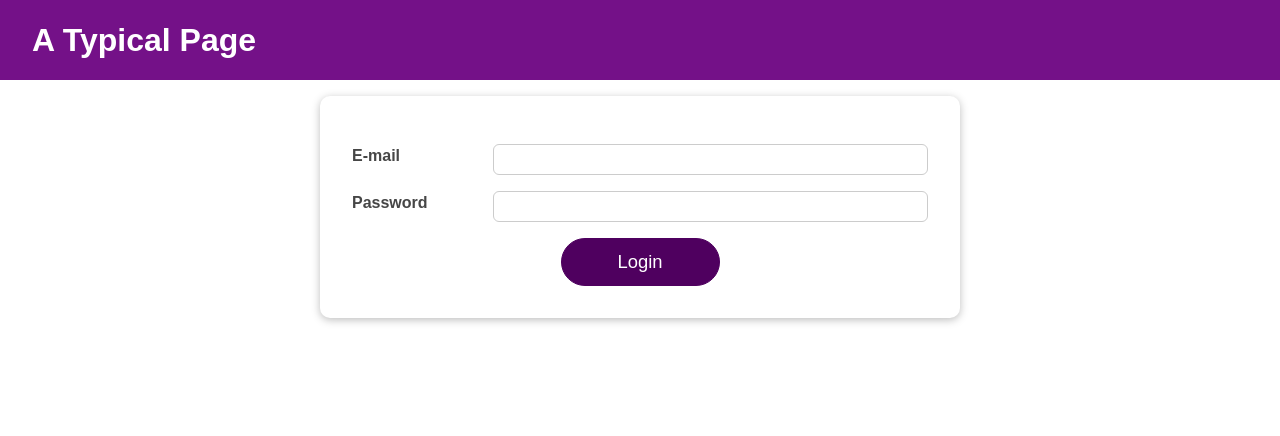
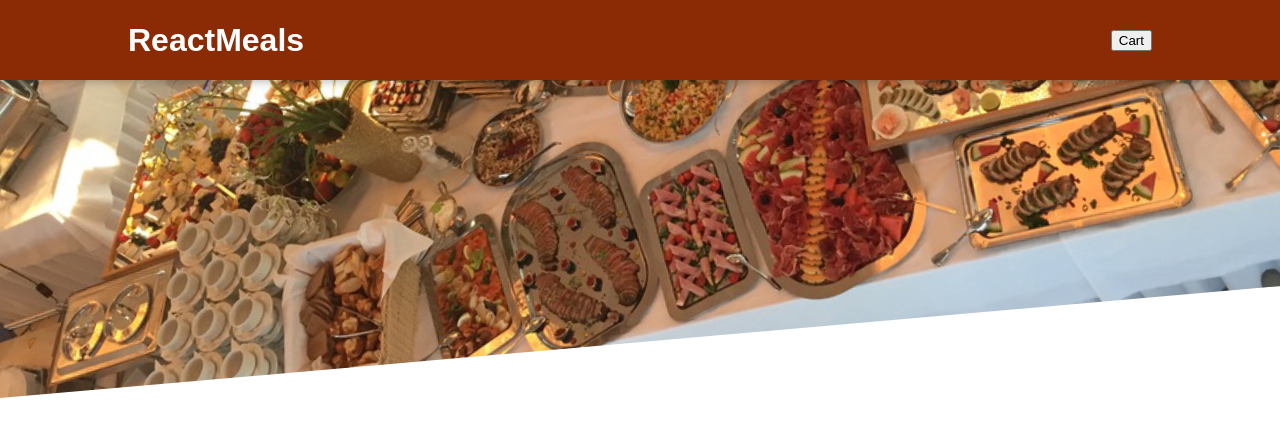
Before and after one commit to minnheima/react-complete-guide, a React (Create React App) app: page / in a window 1280 px wide. Shown: the top 436 px of the page. Built offline with nearby package versions, Linux system fonts and the light colour scheme.

Commit message:
project1-Food order app

```diff
--- a/src/App.js
+++ b/src/App.js
@@ -1,20 +1,11 @@
-import React, { useContext } from "react";
-
-import Login from "./components/Login/Login";
-import Home from "./components/Home/Home";
-import MainHeader from "./components/MainHeader/MainHeader";
-import AuthContext from "./store/auth-context";
+import React, { Fragment } from "react";
+import Header from "../src/components/Layout/Header";
 
 function App() {
-  const ctx = useContext(AuthContext);
   return (
-    <React.Fragment>
-      <MainHeader />
-      <main>
-        {!ctx.isLoggedIn && <Login />}
-        {ctx.isLoggedIn && <Home />}
-      </main>
-    </React.Fragment>
+    <Fragment>
+      <Header />
+    </Fragment>
   );
 }
 
--- a/src/components/Home/Home.js
+++ /dev/null
@@ -1,18 +0,0 @@
-import React, { useContext } from "react";
-
-import Card from "../UI/Card/Card";
-import Button from "../UI/Button/Button";
-import classes from "./Home.module.css";
-import AuthContext from "../../store/auth-context";
-
-const Home = (props) => {
-  const authCtx = useContext(AuthContext);
-  return (
-    <Card className={classes.home}>
-      <h1>Welcome back!</h1>
-      <Button onClick={authCtx.onLogout}>Logout</Button>
-    </Card>
-  );
-};
-
-export default Home;
--- /dev/null
+++ b/src/components/Layout/Header.js
@@ -0,0 +1,22 @@
+import React, { Fragment } from "react";
+import mealsImage from "../../assets/meals.jpeg";
+import classes from "./Header.module.css";
+
+const Header = (props) => {
+  return (
+    <Fragment>
+      <header className={classes.header}>
+        <h1>ReactMeals</h1>
+        <button>Cart</button>
+      </header>
+      <div className={classes["main-image"]}>
+        <img
+          src={mealsImage}
+          alt="A table full of delicious food!"
+        />
+      </div>
+    </Fragment>
+  );
+};
+
+export default Header;
--- /dev/null
+++ b/src/components/Layout/Header.module.css
@@ -0,0 +1,29 @@
+.header {
+  position: fixed;
+  top: 0;
+  left: 0;
+  width: 100%;
+  height: 5rem;
+  background-color: #8a2b06;
+  color: white;
+  display: flex;
+  justify-content: space-between;
+  align-items: center;
+  padding: 0 10%;
+  box-shadow: 0 2px 8px rgba(0, 0, 0, 0.25);
+  z-index: 10;
+}
+
+.main-image {
+  width: 100%;
+  height: 25rem;
+  z-index: 0;
+  overflow: hidden;
+}
+
+.main-image img {
+  width: 110%;
+  height: 100%;
+  object-fit: cover;
+  transform: rotateZ(-5deg) translateY(-4rem) translateX(-1rem);
+}
--- a/src/components/Login/Login.js
+++ /dev/null
@@ -1,136 +0,0 @@
-import React, { useState, useEffect, useReducer, useContext, useRef } from "react";
-
-import Card from "../UI/Card/Card";
-import classes from "./Login.module.css";
-import Button from "../UI/Button/Button";
-import AuthContext from "../../store/auth-context";
-import Input from "../UI/Input/Input";
-
-const USER_INPUT = "USER_INPUT";
-const INPUT_BLUR = "INPUT_BLUR";
-
-const emailReducer = (state, action) => {
-  if (action.type === USER_INPUT) {
-    return { value: action.val, isValid: action.val.includes("@") };
-  }
-  if (action.type === INPUT_BLUR) {
-    return { value: state.value, isValid: state.value.includes("@") };
-  }
-  return { value: "", isValid: false };
-};
-
-const passwordReducer = (state, action) => {
-  if (action.type === USER_INPUT) {
-    return { value: action.val, isValid: action.val.trim().length > 6 };
-  }
-  if (action.type === INPUT_BLUR) {
-    return { value: state.value, isValid: state.value.trim().length > 6 };
-  }
-  return { value: "", isValid: false };
-};
-
-const Login = (props) => {
-  // const [enteredEmail, setEnteredEmail] = useState("");
-  // const [emailIsValid, setEmailIsValid] = useState();
-  // const [enteredPassword, setEnteredPassword] = useState("");
-  // const [passwordIsValid, setPasswordIsValid] = useState();
-  const [formIsValid, setFormIsValid] = useState(false);
-
-  const [emailState, dispatchEmail] = useReducer(emailReducer, { value: "", isValid: null });
-  const [passwordState, dispatchPW] = useReducer(passwordReducer, { value: "", isValid: null });
-
-  const authCtx = useContext(AuthContext);
-  const emailInputRef = useRef();
-  const passwordInputRef = useRef();
-
-  // useEffect(() => {
-  //   console.log("EFFECT RUNNING"); // 처음 마운트/렌더링 될 떄 한 번만 실행된다
-  //   return () => {
-  //     console.log("EFFECT CLEANUP"); // login을 하고 component가 제거되면 실행된다
-  //   };
-  // }, []);
-  const { isValid: emailValidity } = emailState;
-  const { isValid: passwordValidity } = passwordState;
-
-  useEffect(() => {
-    const identifier = setTimeout(() => {
-      console.log("Checking form validity");
-      setFormIsValid(emailState.isValid && passwordState.isValid);
-    }, 500);
-    return () => {
-      console.log("CLEANUP");
-      clearTimeout(identifier); // cleanup 함수 실행될 때 타이머 제거(새 타이머 설정하기 전 마지막 타이머 삭제)
-    };
-  }, [emailValidity, passwordValidity]); // 구조분해할당으로 email, password의 유효성 값만 가져와서 종속성으로 넣어준다.
-
-  const emailChangeHandler = (event) => {
-    // setEnteredEmail(event.target.value);
-    dispatchEmail({ type: USER_INPUT, val: event.target.value });
-    // setFormIsValid(event.target.value.includes("@") && passwordState.isValid);
-    // 지금 이 상태가 최적은 아니다. 왜냐하면 폼 유효성을 다른 state에서 도출하기때문이다.
-    // 즉, 변하지 않은 (업데이트되지 않은) 이전의 state를 참조하게 될 수도 있다.
-  };
-
-  const passwordChangeHandler = (event) => {
-    // setEnteredPassword(event.target.value);
-    dispatchPW({ type: USER_INPUT, val: event.target.value });
-    // setFormIsValid(emailState.isValid && event.target.value.trim().length > 6);
-  };
-
-  const validateEmailHandler = () => {
-    dispatchEmail({ type: INPUT_BLUR });
-  };
-
-  const validatePasswordHandler = () => {
-    dispatchPW({ type: INPUT_BLUR });
-  };
-
-  const submitHandler = (event) => {
-    event.preventDefault();
-    if (formIsValid) {
-      authCtx.onLogin(emailState.value, passwordState.value);
-    } else if (!emailValidity) {
-      // when email address is invalid
-      emailInputRef.current.focus();
-    } else {
-      passwordInputRef.current.focus();
-    }
-  };
-
-  return (
-    <Card className={classes.login}>
-      <form onSubmit={submitHandler}>
-        <Input
-          ref={emailInputRef}
-          type="email"
-          id="email"
-          label="E-mail"
-          isValid={emailValidity}
-          value={emailState.value}
-          onChange={emailChangeHandler}
-          onBlur={validateEmailHandler}
-        />
-        <Input
-          ref={passwordInputRef}
-          type="password"
-          id="password"
-          label="Password"
-          isValid={passwordValidity}
-          value={passwordState.value}
-          onChange={passwordChangeHandler}
-          onBlur={validatePasswordHandler}
-        />
-        <div className={classes.actions}>
-          <Button
-            type="submit"
-            className={classes.btn}
-          >
-            Login
-          </Button>
-        </div>
-      </form>
-    </Card>
-  );
-};
-
-export default Login;
--- a/src/components/MainHeader/MainHeader.js
+++ /dev/null
@@ -1,15 +0,0 @@
-import React from "react";
-
-import Navigation from "./Navigation";
-import classes from "./MainHeader.module.css";
-
-const MainHeader = (props) => {
-  return (
-    <header className={classes["main-header"]}>
-      <h1>A Typical Page</h1>
-      <Navigation onLogout={props.onLogout} />
-    </header>
-  );
-};
-
-export default MainHeader;
--- a/src/components/MainHeader/Navigation.js
+++ /dev/null
@@ -1,32 +0,0 @@
-import React, { useContext } from "react";
-
-import AuthContext from "../../store/auth-context";
-import classes from "./Navigation.module.css";
-
-const Navigation = (props) => {
-  const ctx = useContext(AuthContext);
-
-  return (
-    <nav className={classes.nav}>
-      <ul>
-        {ctx.isLoggedIn && (
-          <li>
-            <a href="/">Users</a>
-          </li>
-        )}
-        {ctx.isLoggedIn && (
-          <li>
-            <a href="/">Admin</a>
-          </li>
-        )}
-        {ctx.isLoggedIn && (
-          <li>
-            <button onClick={ctx.onLogout}>Logout</button>
-          </li>
-        )}
-      </ul>
-    </nav>
-  );
-};
-
-export default Navigation;
--- a/src/components/UI/Button/Button.js
+++ /dev/null
@@ -1,18 +0,0 @@
-import React from 'react';
-
-import classes from './Button.module.css';
-
-const Button = (props) => {
-  return (
-    <button
-      type={props.type || 'button'}
-      className={`${classes.button} ${props.className}`}
-      onClick={props.onClick}
-      disabled={props.disabled}
-    >
-      {props.children}
-    </button>
-  );
-};
-
-export default Button;
--- a/src/components/UI/Card/Card.js
+++ /dev/null
@@ -1,11 +0,0 @@
-import React from 'react';
-
-import classes from './Card.module.css';
-
-const Card = (props) => {
-  return (
-    <div className={`${classes.card} ${props.className}`}>{props.children}</div>
-  );
-};
-
-export default Card;
--- a/src/components/UI/Input/Input.js
+++ /dev/null
@@ -1,33 +0,0 @@
-import React, { useRef, useImperativeHandle } from "react";
-import classes from "./Input.module.css";
-
-const Input = React.forwardRef((props, ref) => {
-  const inputRef = useRef();
-
-  // activate 함수는 input component 외부에서 사용하려고 만드는 함수다.
-  // BUT, 이렇게 사용하는 것은 very rare case!!!
-  const activate = () => {
-    inputRef.current.focus();
-  };
-  useImperativeHandle(ref, () => {
-    return {
-      focus: activate,
-    };
-  });
-
-  return (
-    <div className={`${classes.control} ${props.isValid === false ? classes.invalid : ""}`}>
-      <label htmlFor={props.id}>{props.label}</label>
-      <input
-        ref={inputRef}
-        type={props.type}
-        id={props.id}
-        value={props.value}
-        onChange={props.onChange}
-        onBlur={props.onBlur}
-      />
-    </div>
-  );
-});
-
-export default Input;
--- a/src/index.js
+++ b/src/index.js
@@ -1,13 +1,7 @@
-import React from "react";
-import ReactDOM from "react-dom/client";
+import ReactDOM from 'react-dom/client';
 
-import "./index.css";
-import App from "./App";
-import { AuthContextProvider } from "./store/auth-context";
+import './index.css';
+import App from './App';
 
-const root = ReactDOM.createRoot(document.getElementById("root"));
-root.render(
-  <AuthContextProvider>
-    <App />
-  </AuthContextProvider>
-);
+const root = ReactDOM.createRoot(document.getElementById('root'));
+root.render(<App />);
--- a/src/store/auth-context.js
+++ /dev/null
@@ -1,37 +0,0 @@
-import React, { useState, useEffect } from "react";
-
-const AuthContext = React.createContext({
-  isLoggedIn: false,
-  onLogout: () => {},
-  onLogin: (email, password) => {},
-});
-
-export const AuthContextProvider = (props) => {
-  const [isLoggedIn, setIsLoggedIn] = useState(false);
-
-  useEffect(() => {
-    const storedUserLoggedInInfo = localStorage.getItem("isLoggedIn");
-    // login state - true :1 , false: 0
-    if (storedUserLoggedInInfo === "1") {
-      setIsLoggedIn(true);
-    }
-  }, []);
-
-  const loginHandler = () => {
-    localStorage.setItem("isLoggedIn", "1");
-    setIsLoggedIn(true);
-  };
-
-  const logoutHandler = () => {
-    localStorage.removeItem("isLoggedIn");
-    setIsLoggedIn(false);
-  };
-
-  return (
-    <AuthContext.Provider value={{ isLoggedIn: isLoggedIn, onLogout: logoutHandler, onLogin: loginHandler }}>
-      {props.children}
-    </AuthContext.Provider>
-  );
-};
-
-export default AuthContext;
```
Also changed, not shown: src/assets/meals.jpeg (added).
